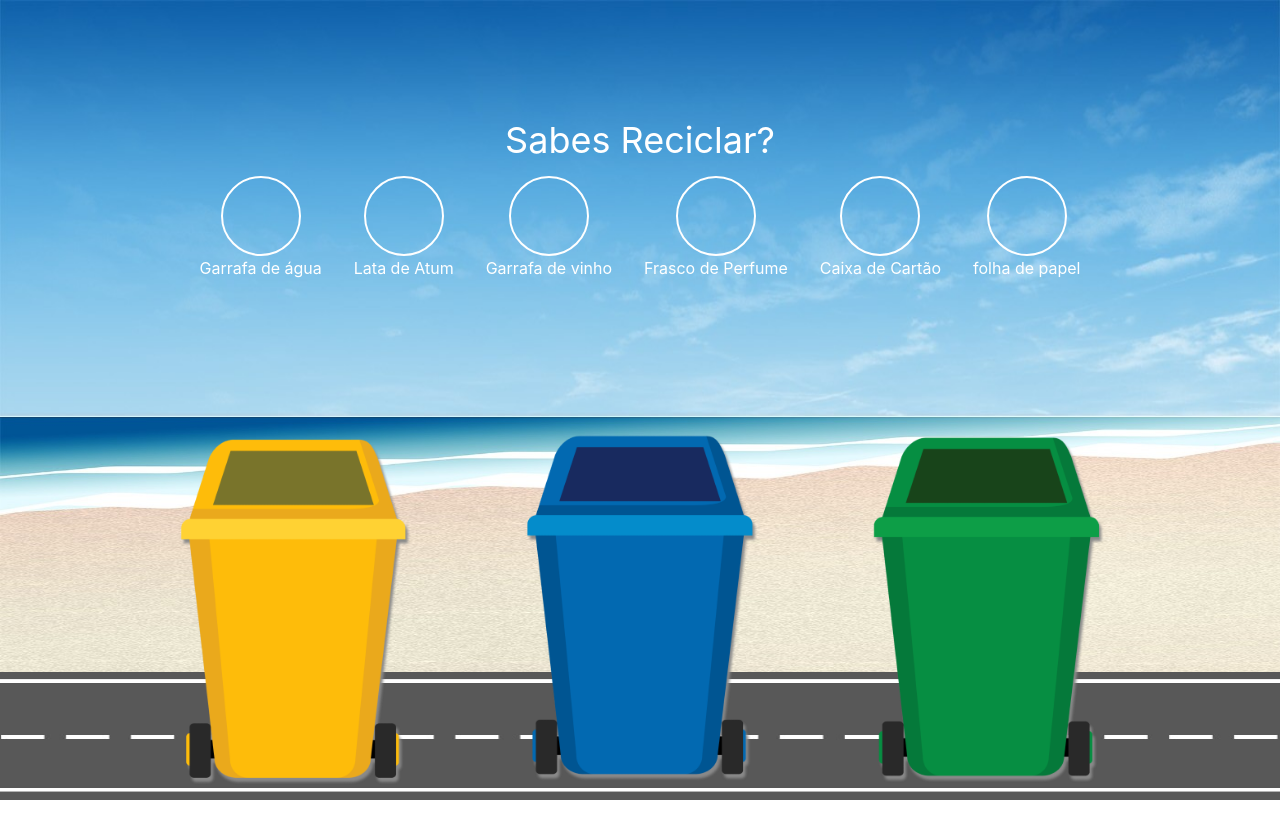
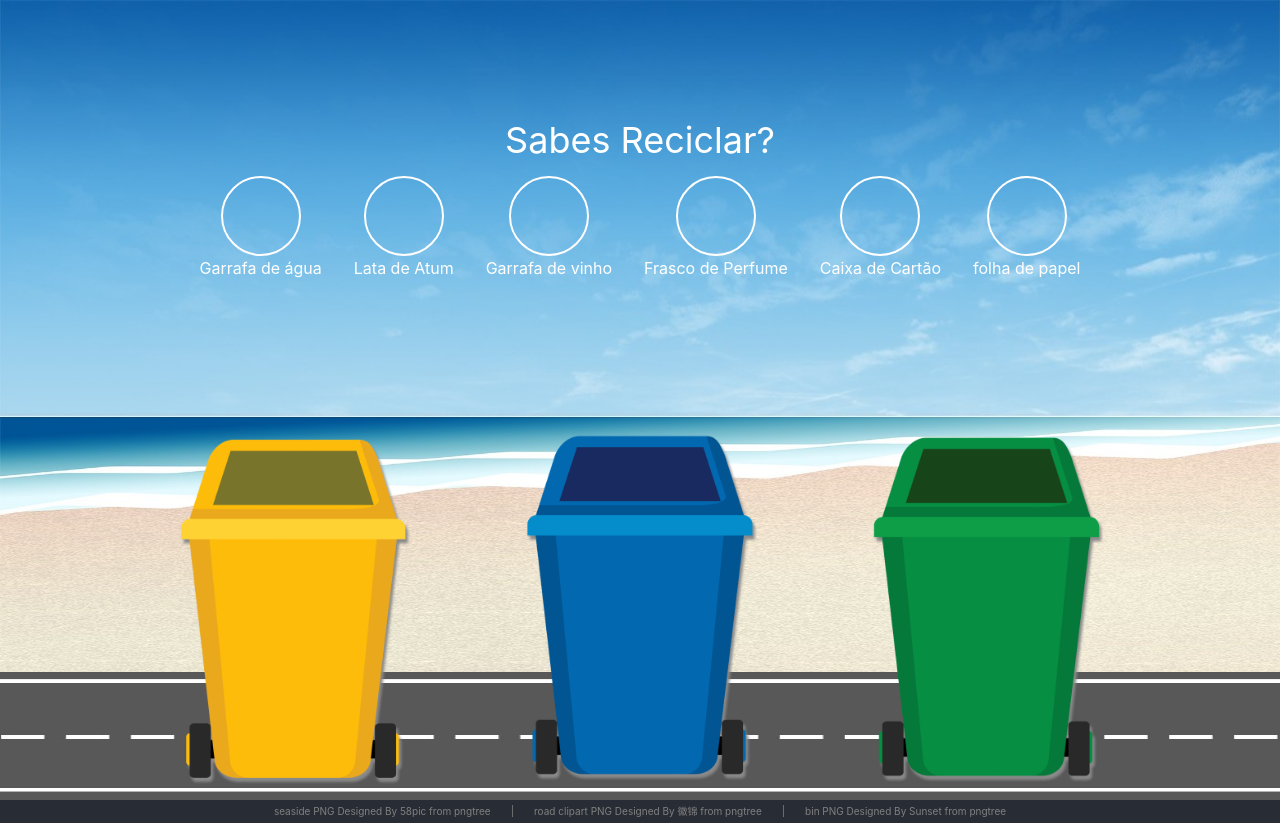
Before and after one commit to patsilvarte/reciclar, a React (Create React App) app: page / in a window 1280 px wide. Before the commit the page ends 800 px from the top, so only its background shows below. Built offline with nearby package versions, Linux system fonts and the light colour scheme.

Commit message:
add images references

```diff
--- a/src/App.tsx
+++ b/src/App.tsx
@@ -1,5 +1,6 @@
 import React from "react";
 import "./App.css";
+import Footer from "./components/Footer";
 import RecyclingArea from "./components/RecyclingArea";
 
 function App() {
@@ -8,6 +9,7 @@ function App() {
       <header className="App-header">
         <RecyclingArea />
       </header>
+      <Footer />
     </div>
   );
 }
--- /dev/null
+++ b/src/components/Footer.tsx
@@ -0,0 +1,39 @@
+import styled from "styled-components";
+
+const Container = styled.footer`
+  background-color: #282c34;
+  color: grey;
+  font-size: 10px;
+  display: flex;
+  gap: 20px;
+  justify-content: center;
+  padding: 4px;
+`;
+
+const Footer = () => {
+  return (
+    <Container>
+      <span>
+        seaside PNG Designed By 58pic from{" "}
+        <a href="https://pngtree.com/freepng/beach-and-seaside-tranquil-background-illustration_7459500.html?sol=downref&id=bef">
+          pngtree
+        </a>
+      </span>
+      <span>|</span>
+      <span>
+        road clipart PNG Designed By 徽锦 from{" "}
+        <a href="https://pngtree.com/freepng/black-winding-road-road-city-street-hand-drawn-illustration_5546467.html?sol=downref&id=bef">
+          pngtree
+        </a>
+      </span>
+      <span>|</span>
+      <span>
+        bin PNG Designed By Sunset from{" "}
+        <a href="https://pngtree.com/freepng/rubbish-bin_6947990.html?sol=downref&id=bef">
+          pngtree
+        </a>
+      </span>
+    </Container>
+  );
+};
+export default Footer;
```
